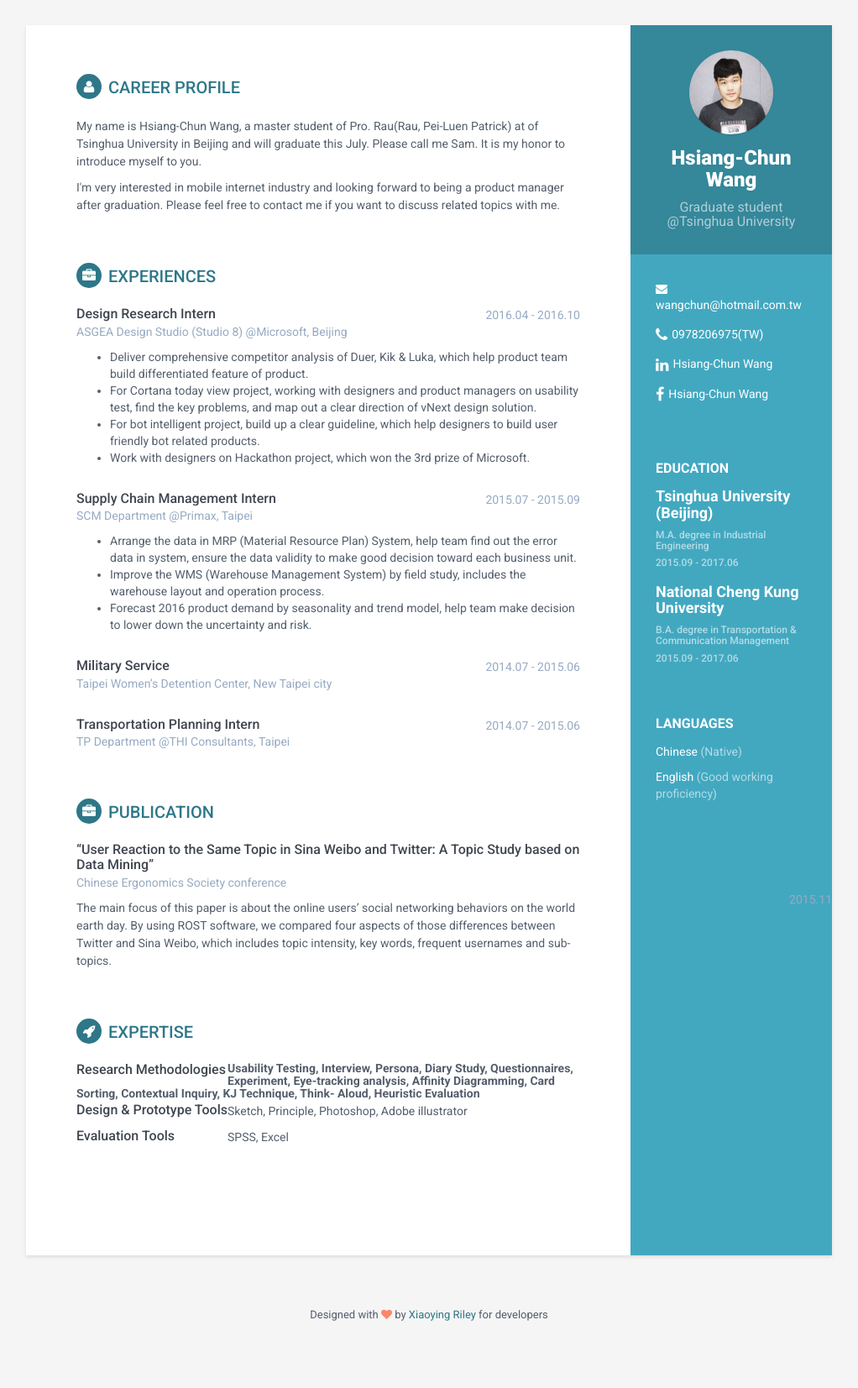
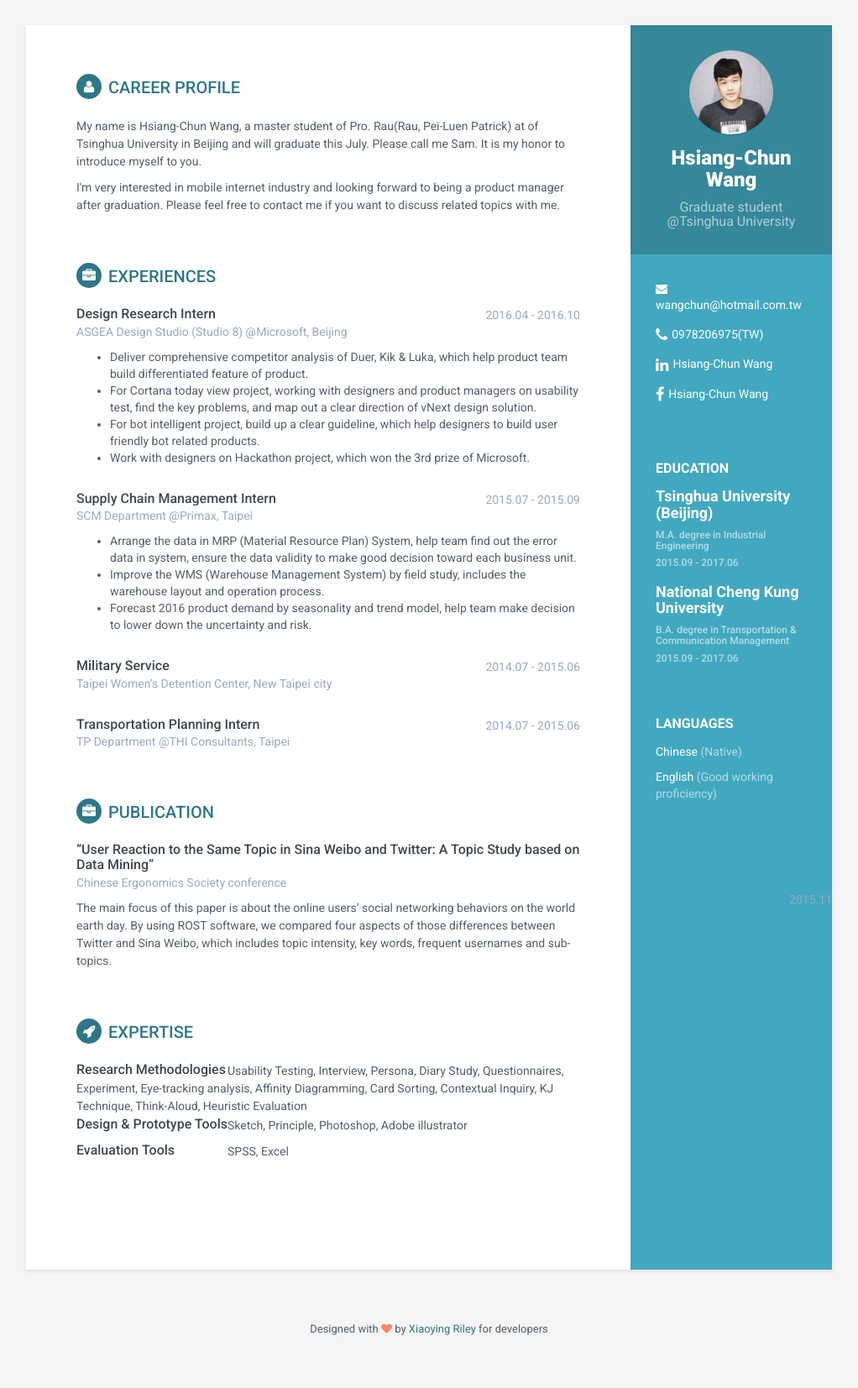
Before and after one commit to hsiangchunwang/hsiangchunwang.github.io, a Jekyll site: the page built from index.html, in a window 1280 px wide. Shown: the whole page at 84% size, without its empty margins (129-1151 px from the left). Built offline with Jekyll 4.4.1, drawn with Linux system fonts in a browser that asks for light colours.

Commit message:
Update skills.html

```diff
--- a/_includes/skills.html
+++ b/_includes/skills.html
@@ -2,8 +2,8 @@
                 <h2 class="section-title"><i class="fa fa-rocket"></i>EXPERTISE</h2>
                 <div class="skillset">
                     <div class="item">
-                        <h3 class="level-title">Research Methodologies<br/></h3>
-                          <h3 class="skillcontent">Usability Testing, Interview, Persona, Diary Study, Questionnaires, Experiment, Eye-tracking analysis, Affinity Diagramming, Card Sorting, Contextual Inquiry, KJ Technique, Think- Aloud, Heuristic Evaluation</h3>
+                        <h3 class="level-title">Research Methodologies</h3>
+                          <p class="skillcontent">Usability Testing, Interview, Persona, Diary Study, Questionnaires, Experiment, Eye-tracking analysis, Affinity Diagramming, Card Sorting, Contextual Inquiry, KJ Technique, Think-Aloud, Heuristic Evaluation</p>
                       </div><!--//item-->
 
                     <div class="item">
```
